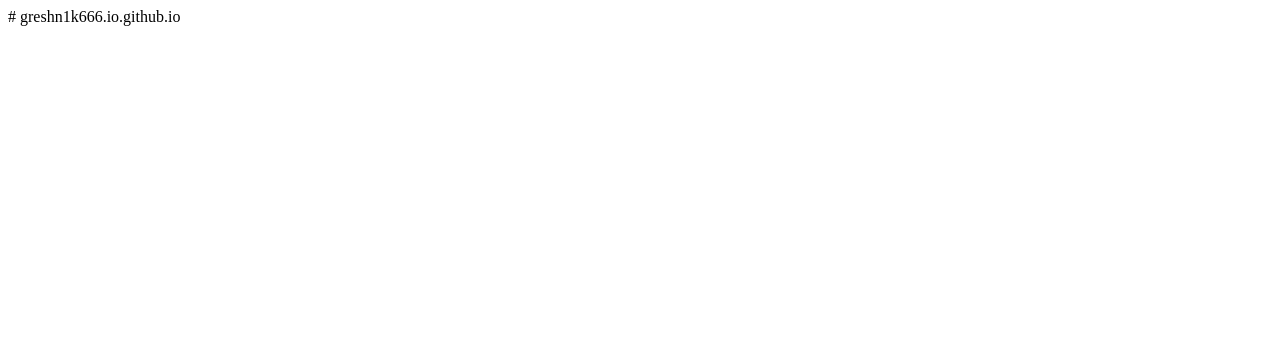
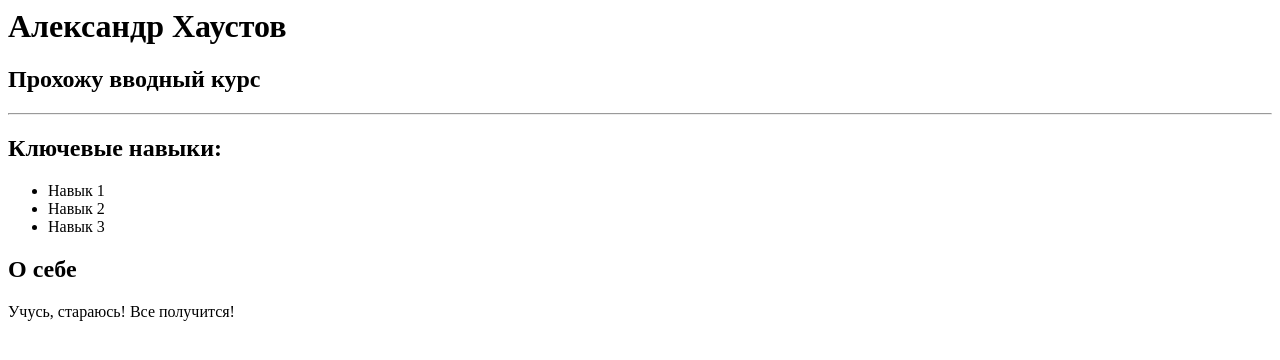
Before and after one commit to Greshn1k666/greshn1k666.io.github.io, a plain HTML site: page index.html in a window 1280 px wide. Drawn offline with Linux system fonts and the light colour scheme.

Commit message:
Update index.html

```diff
--- a/index.html
+++ b/index.html
@@ -1 +1,20 @@
-# greshn1k666.io.github.io
+<main>
+    <h1>Александр Хаустов</h1>
+    <h2>Прохожу вводный курс</h2>
+
+    <hr>
+
+    <section>
+        <h2>Ключевые навыки:</h2>
+        <ul>
+            <li>Навык 1</li>
+            <li>Навык 2</li>
+            <li>Навык 3</li>
+        </ul>
+    </section>
+
+    <section>
+        <h2>О себе</h2>
+        <p>Учусь, стараюсь! Все получится!</p>
+    </section>
+</main>
```
